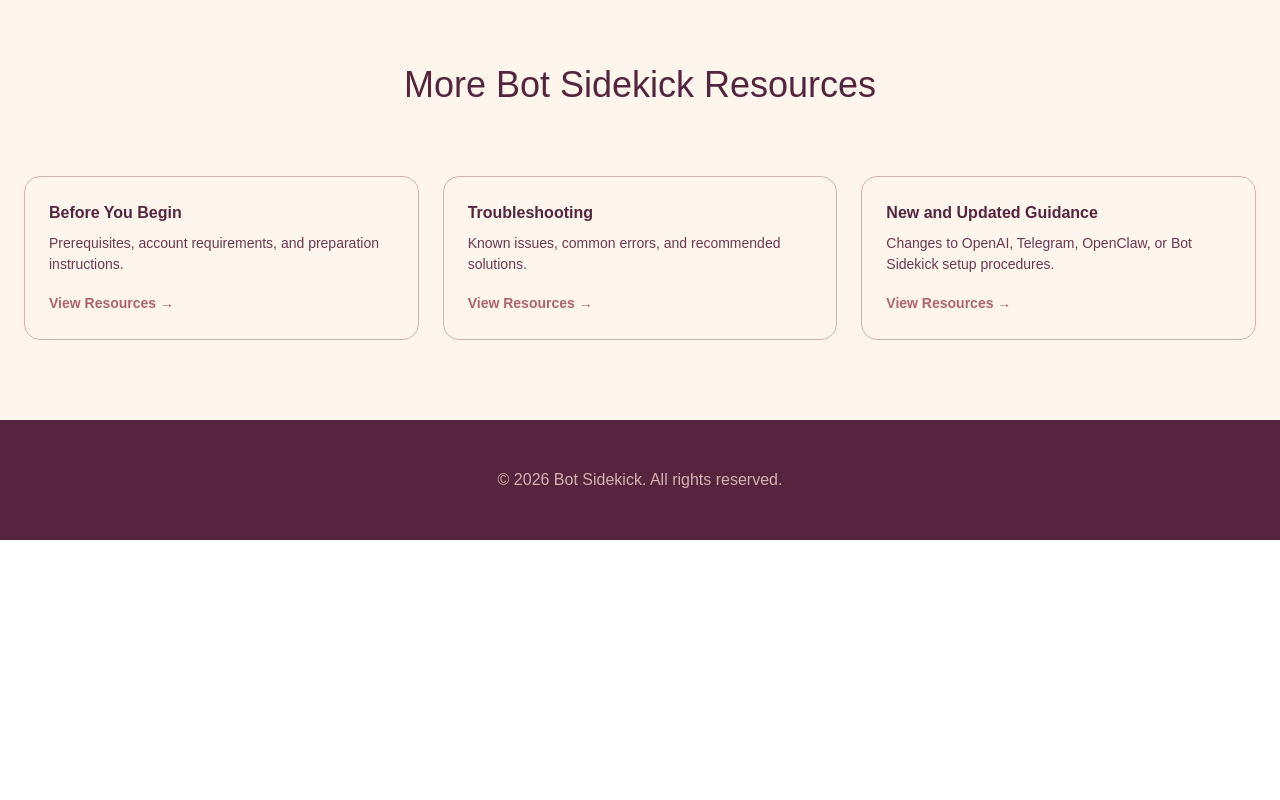
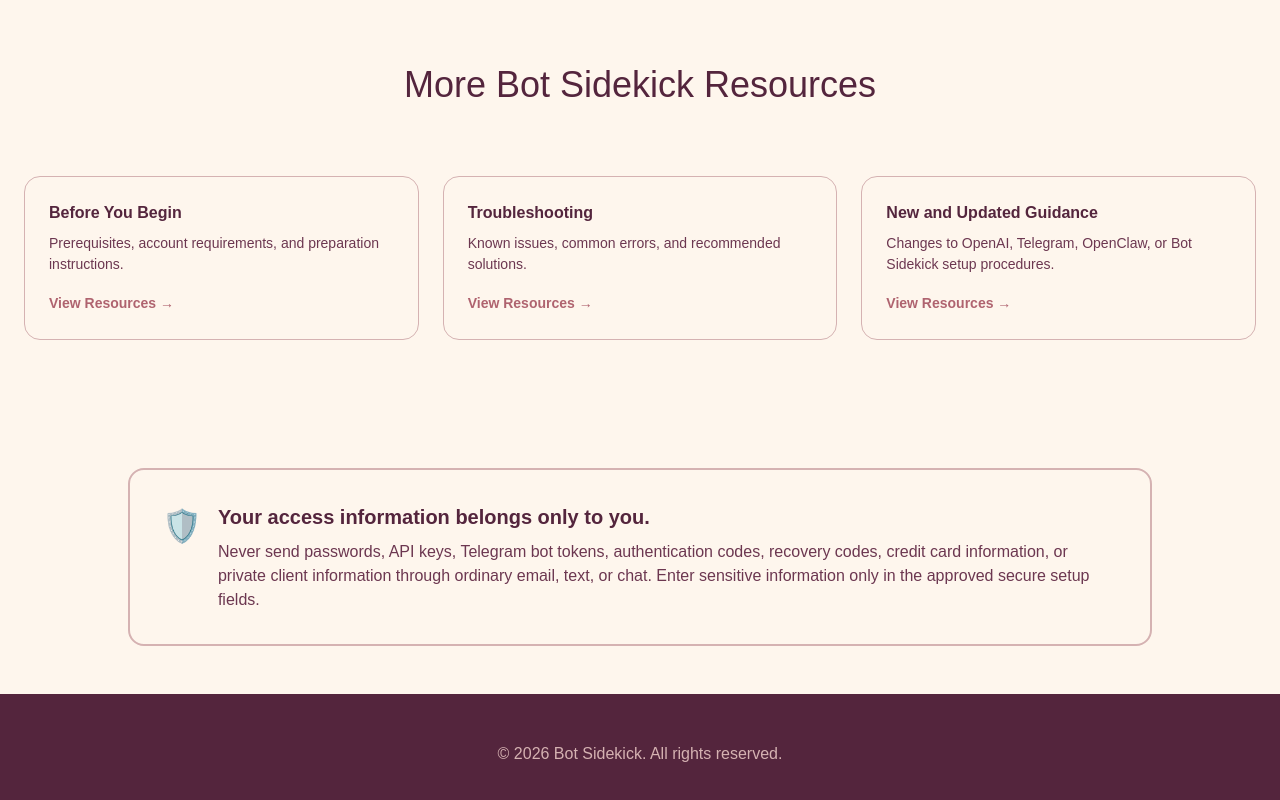
Before and after one commit to ButterflyBabs/bot-sidekick, a Next.js app: page / in a window 1280 px wide. Shown: the part 2802-3602 px from the top of the page. Before the commit the page ends 3342 px from the top, so only its background shows below. Built offline with nearby package versions, Linux system fonts and the light colour scheme.

Commit message:
Add Security Reminder section

```diff
--- a/app/page.tsx
+++ b/app/page.tsx
@@ -213,6 +213,20 @@
         </div>
       </section>
 
+      <section style={{ padding: '48px 24px' }}>
+        <div style={{ maxWidth: '1024px', margin: '0 auto' }}>
+          <div style={{ backgroundColor: '#FEF6ED', border: '2px solid #D5B2B2', borderRadius: '16px', padding: '32px' }}>
+            <div style={{ display: 'flex', alignItems: 'flex-start', gap: '16px' }}>
+              <div style={{ fontSize: '32px' }}>🛡️</div>
+              <div>
+                <h3 style={{ color: '#54253D', fontSize: '20px', fontWeight: 600, marginBottom: '8px' }}>Your access information belongs only to you.</h3>
+                <p style={{ color: '#6C3750', fontSize: '16px' }}>Never send passwords, API keys, Telegram bot tokens, authentication codes, recovery codes, credit card information, or private client information through ordinary email, text, or chat. Enter sensitive information only in the approved secure setup fields.</p>
+              </div>
+            </div>
+          </div>
+        </div>
+      </section>
+
       <footer style={{ padding: '48px 24px', backgroundColor: '#54253D' }}>
         <div style={{ maxWidth: '1280px', margin: '0 auto', textAlign: 'center' }}>
           <p style={{ color: '#D5B2B2' }}>© 2026 Bot Sidekick. All rights reserved.</p>
```
